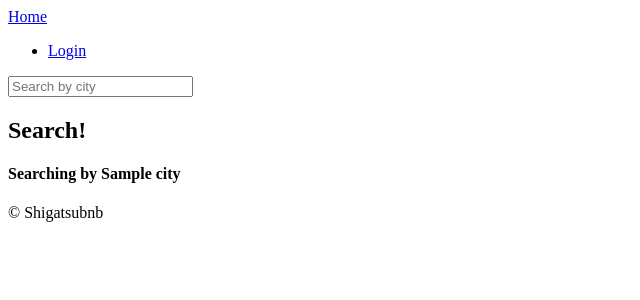
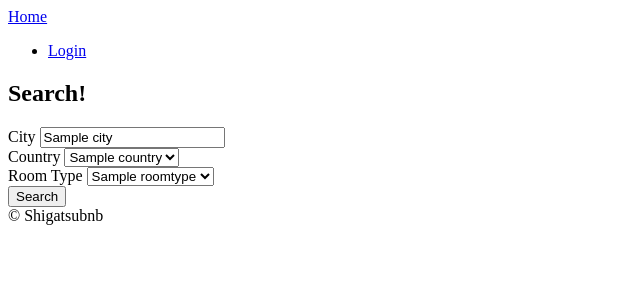
Before and after one commit to ShigatsuEl/shigatsubnb-clone, a Django app: template templates/rooms/search.html in a window 1280 px wide. Shown: the top 300 px of the page, without its empty margins (0-640 px from the left). Run offline with Django 3.2, Linux system fonts and the light colour scheme; tables that the repository leaves empty hold one stand-in row (values such as "Sample post"); the template is opened without the code that fills it: values that come from a table or form of the project are taken from there, most other values are stand-ins (such as "Sample title", 1, 10 or a date in 2020).

Commit message:
63.Change Header to Nav HTML and Country, RoomType Search Form

```diff
--- a/templates/base.html
+++ b/templates/base.html
@@ -7,8 +7,14 @@
     <title>{% block page_title %}{% endblock page_title %} | Shigatsubnb</title>
 </head>
 <body>
-
-    {% include "partials/header.html" %}
+    <header>
+        {% include "partials/nav.html" %}
+        {% block search-bar %}
+            <form method="get" action="{% url "rooms:search" %}">
+                <input type="text" placeholder="Search by city" name="city" />
+            </form>
+        {% endblock search-bar %}
+    </header>
 
     {% block content %}{% endblock content %}
 
--- a/templates/partials/header.html
+++ /dev/null
@@ -1,11 +0,0 @@
-<header>
-    <a href="{% url "core:home" %}">Home</a>
-    <ul>
-        <li>
-            <a href="#">Login</a>
-        </li>
-    </ul>
-    <form method="get" action="{% url "rooms:search" %}">
-        <input type="text" placeholder="Search by city" name="city" />
-    </form>
-</header>
--- /dev/null
+++ b/templates/partials/nav.html
@@ -0,0 +1,6 @@
+<a href="{% url "core:home" %}">Home</a>
+<ul>
+    <li>
+        <a href="#">Login</a>
+    </li>
+</ul>
--- a/templates/rooms/search.html
+++ b/templates/rooms/search.html
@@ -6,10 +6,37 @@
 
 {% endblock page_title %}
 
+{% block search-bar %}
+{% endblock search-bar %}
+
 {% block content %}
 
     <h2>Search!</h2>
 
-    <h4>Searching by {{city}}</h4>
+    <form method="get" action="{% url "rooms:search" %}">
+        <div>
+            <label for="city">City</label>
+            <input id="city" type="text" placeholder="Search by city" name="city" value="{{city}}" />
+        </div>
+
+        <div>
+            <label for="country">Country</label>
+            <select id="country" name="country">
+            {% for country in countries %}
+                <option value="{{country.code}}">{{country.name}}</option>
+            {% endfor %}
+            </select>
+        </div>
+
+        <div>
+            <label for="room_type">Room Type</label>
+            <select id="room_type" name="room_type">
+            {% for room_type in room_types %}
+                <option value="{{room_type.pk}}">{{room_type.name}}</option>
+            {% endfor %}
+            </select>
+        </div>
+        <button>Search</button>
+    </form>
 
 {% endblock content %}
```
Also changed, not shown: rooms/views.py (+9 -3 lines).
